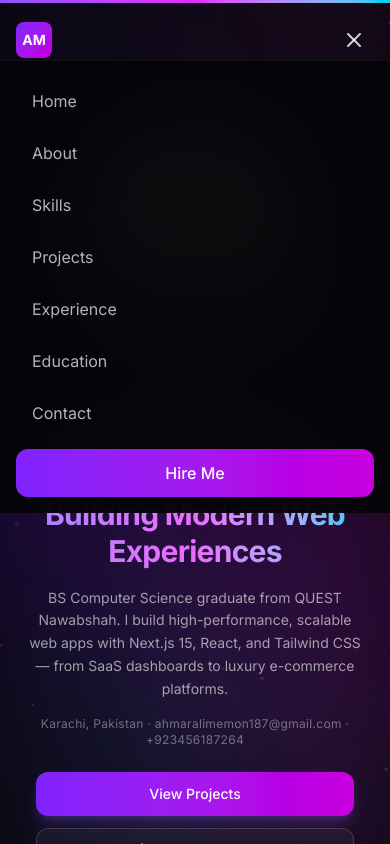
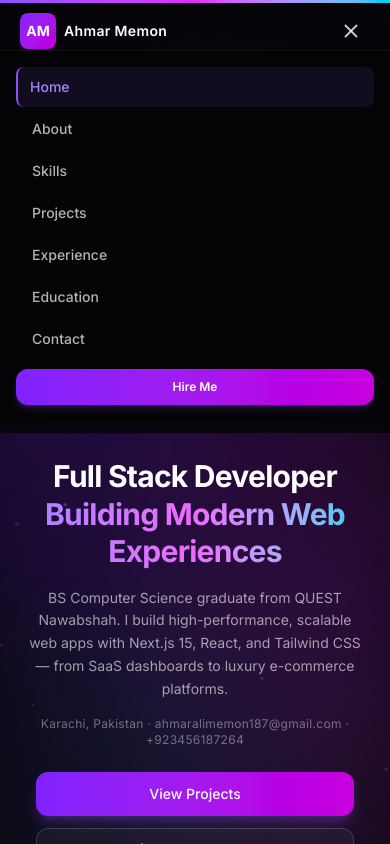
Before and after one commit to ahmar4561/ahmar-portfolio, a Next.js app: page / in a window 390 px wide. Both pictures are taken after a click on the button "Toggle menu". Shown: the top 844 px of the page. Built offline with nearby package versions, Linux system fonts and the light colour scheme.

Commit message:
Update navbar.tsx

```diff
--- a/src/components/layout/navbar.tsx
+++ b/src/components/layout/navbar.tsx
@@ -23,7 +23,7 @@ export function Navbar() {
   const activeSection = useActiveSection(sectionIds);
 
   useEffect(() => {
-    const onScroll = () => setScrolled(window.scrollY > 50);
+    const onScroll = () => setScrolled(window.scrollY > 30);
     window.addEventListener("scroll", onScroll, { passive: true });
     return () => window.removeEventListener("scroll", onScroll);
   }, []);
@@ -31,22 +31,29 @@ export function Navbar() {
   const handleNavClick = (href: string) => {
     setMobileOpen(false);
     const id = href.replace("#", "");
-    document.getElementById(id)?.scrollIntoView({ behavior: "smooth" });
+
+    // Timing cycle sync to ensure smooth menu closing and instant scrolling
+    setTimeout(() => {
+      const element = document.getElementById(id);
+      if (element) {
+        element.scrollIntoView({ behavior: "smooth", block: "start" });
+      }
+    }, 150);
   };
 
   return (
     <motion.header
       className={cn(
         "fixed top-0 left-0 right-0 z-50 transition-all duration-500",
-        scrolled
-          ? "border-b border-white/5 bg-[#050508]/80 py-3 backdrop-blur-2xl"
+        scrolled || mobileOpen
+          ? "border-b border-white/5 bg-[#050508]/90 py-3 backdrop-blur-2xl"
           : "bg-transparent py-5"
       )}
       initial={{ y: -100 }}
       animate={{ y: 0 }}
-      transition={{ duration: 0.6, delay: 2.2 }}
+      transition={{ duration: 0.6, delay: 0.1 }}
     >
-      <nav className="mx-auto flex max-w-7xl items-center justify-between px-4 sm:px-6 lg:px-8">
+      <nav className="mx-auto flex max-w-7xl items-center justify-between px-5 sm:px-6 lg:px-8">
         <a
           href="#home"
           onClick={(e) => {
@@ -55,14 +62,15 @@ export function Navbar() {
           }}
           className="group flex items-center gap-2"
         >
-          <div className="flex h-9 w-9 items-center justify-center rounded-lg bg-gradient-to-br from-violet-600 to-fuchsia-600 text-sm font-bold text-white">
+          <div className="flex h-9 w-9 items-center justify-center rounded-lg bg-gradient-to-br from-violet-600 to-fuchsia-600 text-sm font-bold text-white shadow-md shadow-violet-500/10">
             AM
           </div>
-          <span className="hidden font-semibold text-white sm:block">
+          <span className="font-semibold text-white tracking-wide text-sm sm:block">
             {siteConfig.shortName}
           </span>
         </a>
 
+        {/* Desktop Links - Left Unchanged for Luxury Look */}
         <ul className="hidden items-center gap-1 lg:flex">
           {navLinks.map((link) => {
             const id = link.href.replace("#", "");
@@ -105,26 +113,32 @@ export function Navbar() {
           Hire Me
         </a>
 
+        {/* Hamburger Menu Icon */}
         <button
           type="button"
-          className="rounded-lg p-2 text-white/80 hover:bg-white/10 lg:hidden"
+          className="rounded-lg p-2 text-white/80 hover:bg-white/10 lg:hidden transition-colors"
           onClick={() => setMobileOpen(!mobileOpen)}
           aria-label="Toggle menu"
         >
-          {mobileOpen ? <X size={24} /> : <Menu size={24} />}
+          {mobileOpen ? <X size={22} /> : <Menu size={22} />}
         </button>
       </nav>
 
+      {/* Mobile Drawer Menu Layer */}
       <AnimatePresence>
         {mobileOpen && (
           <motion.div
             initial={{ opacity: 0, height: 0 }}
             animate={{ opacity: 1, height: "auto" }}
             exit={{ opacity: 0, height: 0 }}
-            className="overflow-hidden border-t border-white/5 bg-[#050508]/95 backdrop-blur-2xl lg:hidden"
+            transition={{ duration: 0.3, ease: "easeInOut" }}
+            className="overflow-hidden border-t border-white/5 bg-[#050508]/98 backdrop-blur-2xl lg:hidden"
           >
-            <ul className="flex flex-col gap-1 p-4">
-              {navLinks.map((link) => (
+            <ul className="flex flex-col gap-0.5 p-4 max-h-[75vh] overflow-y-auto">
+              {navLinks.map((link) => {
+                const id = link.href.replace("#", "");
+                const isActive = activeSection === id;
+                return (
                   <li key={link.href}>
                     <a
                       href={link.href}
@@ -132,20 +146,26 @@ export function Navbar() {
                         e.preventDefault();
                         handleNavClick(link.href);
                       }}
-                    className="block rounded-lg px-4 py-3 text-white/70 hover:bg-white/5 hover:text-white"
+                      className={cn(
+                        "block rounded-lg px-4 py-2.5 text-sm font-medium transition-all active:bg-white/10",
+                        isActive
+                          ? "bg-violet-500/10 text-violet-400 border-l-2 border-violet-500 pl-3"
+                          : "text-white/70 hover:bg-white/5 hover:text-white"
+                      )}
                     >
                       {link.label}
                     </a>
                   </li>
-              ))}
-              <li>
+                );
+              })}
+              <li className="pt-2">
                 <a
                   href="#contact"
                   onClick={(e) => {
                     e.preventDefault();
                     handleNavClick("#contact");
                   }}
-                  className="mt-2 block rounded-xl bg-gradient-to-r from-violet-600 to-fuchsia-600 px-4 py-3 text-center font-medium text-white"
+                  className="block rounded-xl bg-gradient-to-r from-violet-600 to-fuchsia-600 py-2.5 text-center text-xs font-semibold text-white shadow-md shadow-violet-500/20"
                 >
                   Hire Me
                 </a>
```
Lines whose indentation alone changed are shown as unchanged.
